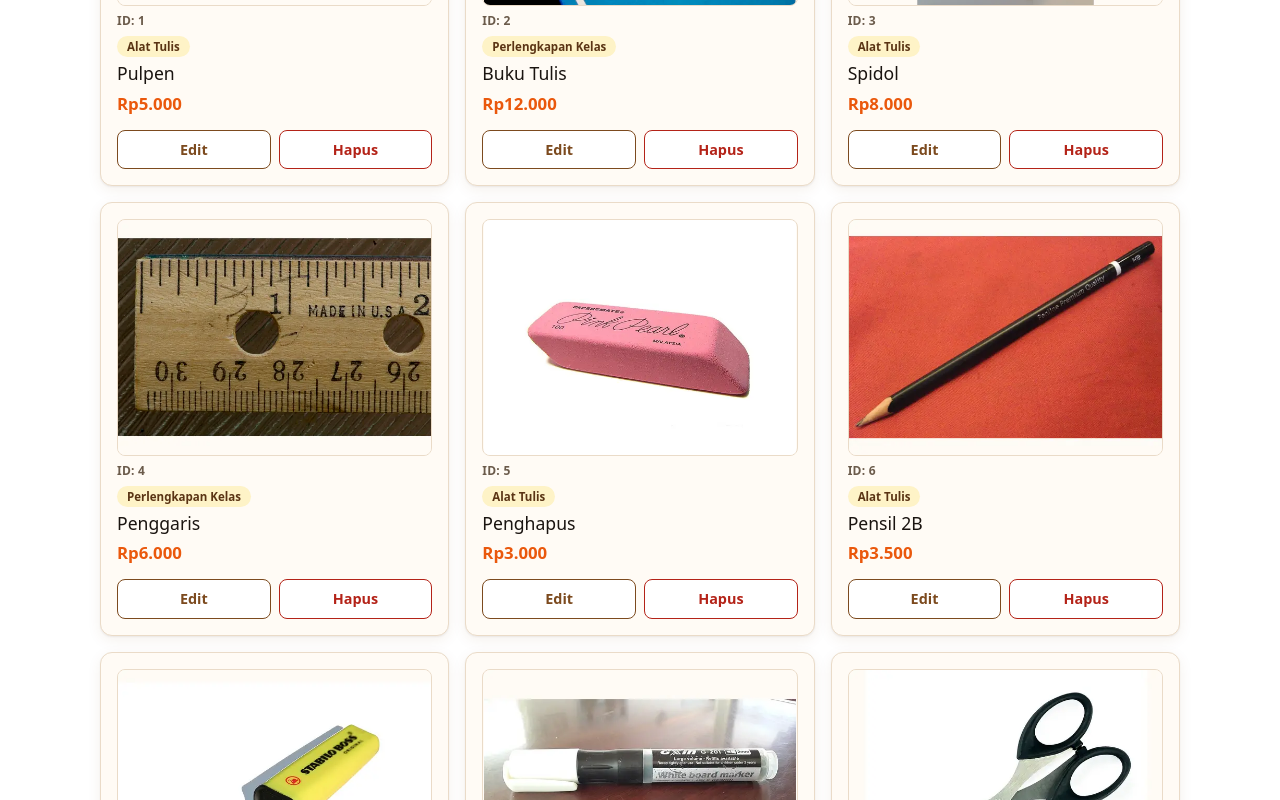
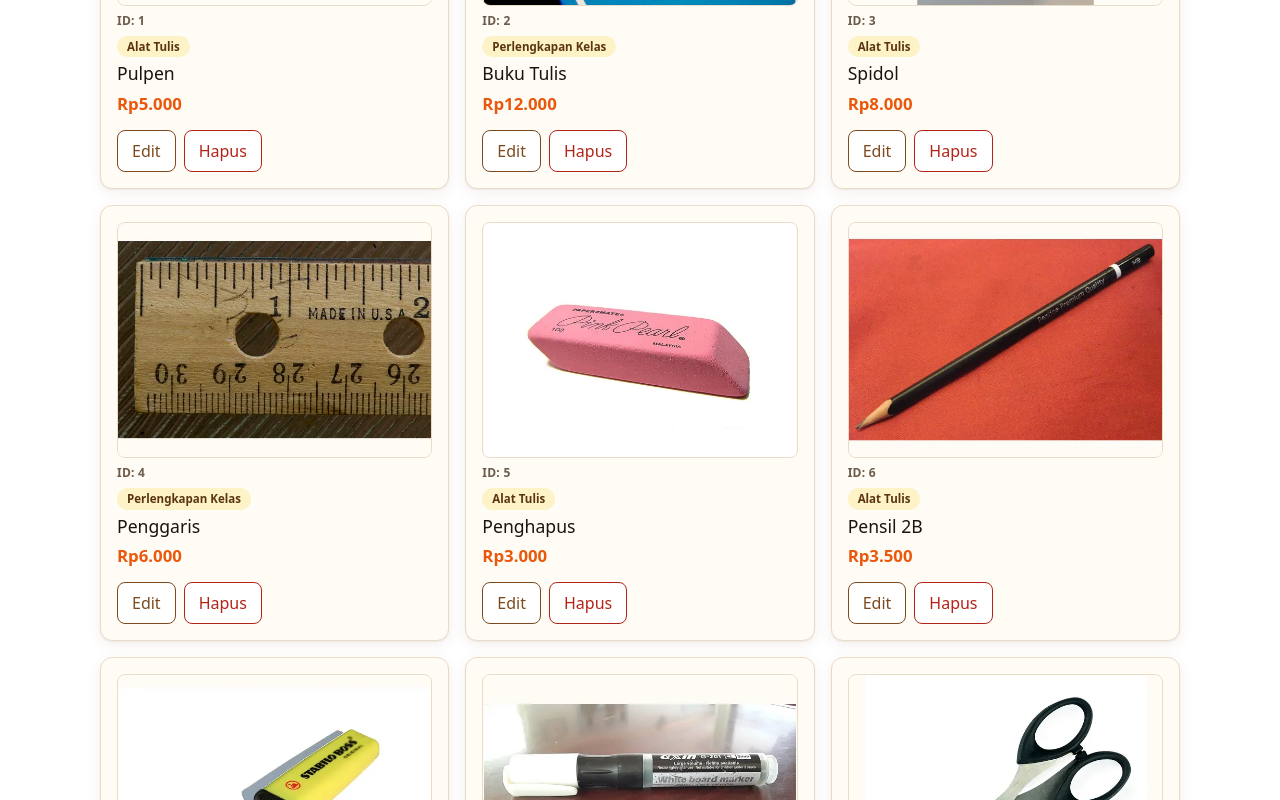
Before and after one commit to DaffHaxxim/pweb-react-tugas3, a React (Vite) app: page / in a window 1280 px wide. Shown: the part 480-1280 px from the top of the page. Built offline with nearby package versions, Linux system fonts and the light colour scheme.

Commit message:
Mengubah atom Tombol, Lencana, dan GambarProduk ke kelas Tailwind

```diff
--- a/src/components/atoms/GambarProduk.css
+++ /dev/null
@@ -1,27 +0,0 @@
-.gambar-produk {
-  aspect-ratio: 4 / 3;
-  overflow: hidden;
-  background: var(--warna-permukaan);
-  border: 1px solid var(--warna-garis);
-  border-radius: var(--radius-kecil);
-}
-
-.gambar-produk img {
-  width: 100%;
-  height: 100%;
-  object-fit: contain;
-}
-
-.gambar-produk--kosong {
-  display: flex;
-  align-items: center;
-  justify-content: center;
-  background: var(--warna-kuning-muda);
-  color: var(--warna-cokelat);
-}
-
-.gambar-produk--kosong svg {
-  width: 44px;
-  height: 44px;
-  opacity: 0.7;
-}
--- a/src/components/atoms/GambarProduk.jsx
+++ b/src/components/atoms/GambarProduk.jsx
@@ -1,5 +1,6 @@
 import { useState } from "react";
-import "./GambarProduk.css";
+
+const BINGKAI = "aspect-4/3 overflow-hidden rounded-lg border border-garis";
 
 // Atom: gambar produk dengan gambar pengganti. `src` bersifat opsional; bila kosong atau gagal
 // dimuat, ditampilkan ikon kotak sederhana (conditional rendering).
@@ -8,8 +9,8 @@ function GambarProduk({ src, alt }) {
 
   if (!src || gagal) {
     return (
-      <div className="gambar-produk gambar-produk--kosong" role="img" aria-label={`Tanpa gambar: ${alt}`}>
-        <svg viewBox="0 0 48 48" aria-hidden="true">
+      <div className={`${BINGKAI} flex items-center justify-center bg-kuning-muda text-cokelat`} role="img" aria-label={`Tanpa gambar: ${alt}`}>
+        <svg viewBox="0 0 48 48" aria-hidden="true" className="size-11 opacity-70">
           <path d="M8 16l16-8 16 8v18l-16 8-16-8z" fill="none" stroke="currentColor" strokeWidth="2.5" strokeLinejoin="round" />
           <path d="M8 16l16 8 16-8M24 24v18" fill="none" stroke="currentColor" strokeWidth="2.5" strokeLinejoin="round" />
         </svg>
@@ -18,8 +19,8 @@ function GambarProduk({ src, alt }) {
   }
 
   return (
-    <div className="gambar-produk">
-      <img src={src} alt={alt} loading="lazy" onError={() => setGagal(true)} />
+    <div className={`${BINGKAI} bg-permukaan`}>
+      <img src={src} alt={alt} loading="lazy" onError={() => setGagal(true)} className="size-full object-contain" />
     </div>
   );
 }
--- a/src/components/atoms/Lencana.css
+++ /dev/null
@@ -1,10 +0,0 @@
-.lencana {
-  display: inline-block;
-  align-self: flex-start;
-  padding: 2px 10px;
-  border-radius: 999px;
-  background: var(--warna-kuning-muda);
-  color: var(--warna-cokelat-tua);
-  font-size: 0.72rem;
-  font-weight: 700;
-}
--- a/src/components/atoms/Lencana.jsx
+++ b/src/components/atoms/Lencana.jsx
@@ -1,8 +1,10 @@
-import "./Lencana.css";
-
 // Atom: label kecil berbentuk pil (dipakai untuk kategori produk).
 function Lencana({ children }) {
-  return <span className="lencana">{children}</span>;
+  return (
+    <span className="inline-block self-start rounded-full bg-kuning-muda px-2.5 py-0.5 text-[0.72rem] font-bold text-cokelat-tua">
+      {children}
+    </span>
+  );
 }
 
 export default Lencana;
--- a/src/components/atoms/Tombol.css
+++ /dev/null
@@ -1,80 +0,0 @@
-.tombol {
-  display: inline-flex;
-  align-items: center;
-  justify-content: center;
-  gap: 6px;
-  padding: 8px 14px;
-  border-radius: var(--radius-kecil);
-  border: 1.5px solid transparent;
-  font-weight: 600;
-  font-size: 0.9rem;
-  cursor: pointer;
-  transition: background 0.15s, color 0.15s, border-color 0.15s, transform 0.05s;
-}
-
-.tombol:active {
-  transform: translateY(1px);
-}
-
-.tombol:focus-visible {
-  outline: 3px solid var(--warna-kuning);
-  outline-offset: 2px;
-}
-
-.tombol:disabled {
-  opacity: 0.55;
-  cursor: not-allowed;
-}
-
-/* Utama: oranye penuh */
-.tombol--isi {
-  background: var(--warna-oranye);
-  color: #fff;
-}
-.tombol--isi:hover:not(:disabled) {
-  background: #c2410c;
-}
-
-/* Sekunder: garis cokelat */
-.tombol--garis {
-  background: #fff;
-  color: var(--warna-cokelat);
-  border-color: var(--warna-cokelat);
-}
-.tombol--garis:hover:not(:disabled) {
-  background: var(--warna-kuning-muda);
-}
-
-/* Bahaya penuh dan garis */
-.tombol--bahaya {
-  background: var(--warna-bahaya);
-  color: #fff;
-}
-.tombol--bahaya:hover:not(:disabled) {
-  background: #912018;
-}
-.tombol--bahaya-garis {
-  background: #fff;
-  color: var(--warna-bahaya);
-  border-color: var(--warna-bahaya);
-}
-.tombol--bahaya-garis:hover:not(:disabled) {
-  background: var(--warna-bahaya-muda);
-}
-
-/* Tanpa bingkai */
-.tombol--hantu {
-  background: transparent;
-  color: var(--warna-teks-redup);
-}
-.tombol--hantu:hover:not(:disabled) {
-  background: var(--warna-kuning-muda);
-  color: var(--warna-hitam);
-}
-
-/* Layar sentuh: target sentuh minimal 44 px agar mudah ditekan. */
-@media (pointer: coarse) {
-  .tombol {
-    min-height: 44px;
-  }
-}
--- a/src/components/atoms/Tombol.jsx
+++ b/src/components/atoms/Tombol.jsx
@@ -1,10 +1,22 @@
-import "./Tombol.css";
-
 // Atom: tombol dasar. `varian` menentukan tampilan, sisa props (onClick, disabled, dst.)
 // diteruskan apa adanya ke elemen <button>.
-function Tombol({ varian = "isi", type = "button", children, ...sisa }) {
+// Seluruh kelas ditulis utuh (bukan disusun dari potongan) agar Tailwind dapat menemukannya.
+const DASAR =
+  "inline-flex cursor-pointer items-center justify-center gap-1.5 rounded-lg border-[1.5px] px-3.5 py-2 text-sm font-semibold transition " +
+  "active:translate-y-px focus-visible:outline-3 focus-visible:outline-offset-2 focus-visible:outline-kuning " +
+  "disabled:cursor-not-allowed disabled:opacity-55 pointer-coarse:min-h-11";
+
+const VARIAN = {
+  isi: "border-transparent bg-oranye text-white enabled:hover:bg-oranye-tua",
+  garis: "border-cokelat bg-white text-cokelat enabled:hover:bg-kuning-muda",
+  bahaya: "border-transparent bg-bahaya text-white enabled:hover:bg-bahaya-tua",
+  "bahaya-garis": "border-bahaya bg-white text-bahaya enabled:hover:bg-bahaya-muda",
+  hantu: "border-transparent bg-transparent text-redup enabled:hover:bg-kuning-muda enabled:hover:text-hitam",
+};
+
+function Tombol({ varian = "isi", type = "button", className = "", children, ...sisa }) {
   return (
-    <button type={type} className={`tombol tombol--${varian}`} {...sisa}>
+    <button type={type} className={`${DASAR} ${VARIAN[varian]} ${className}`} {...sisa}>
       {children}
     </button>
   );
```
